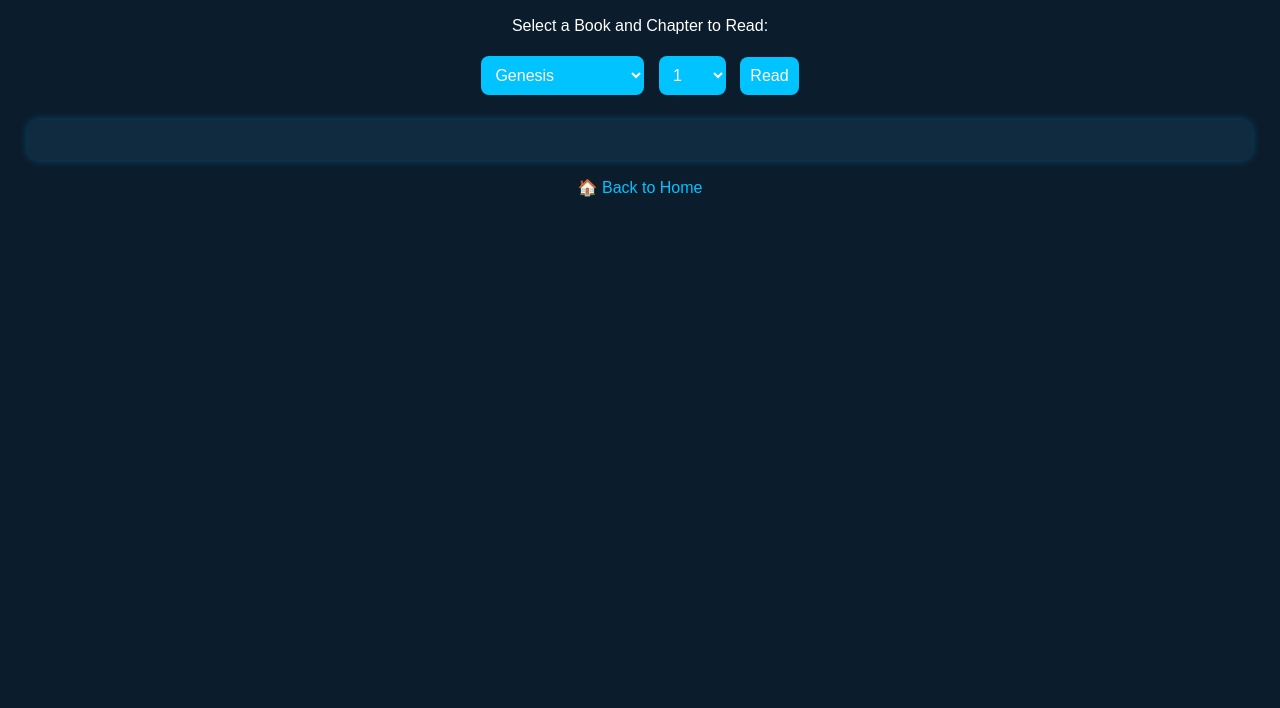
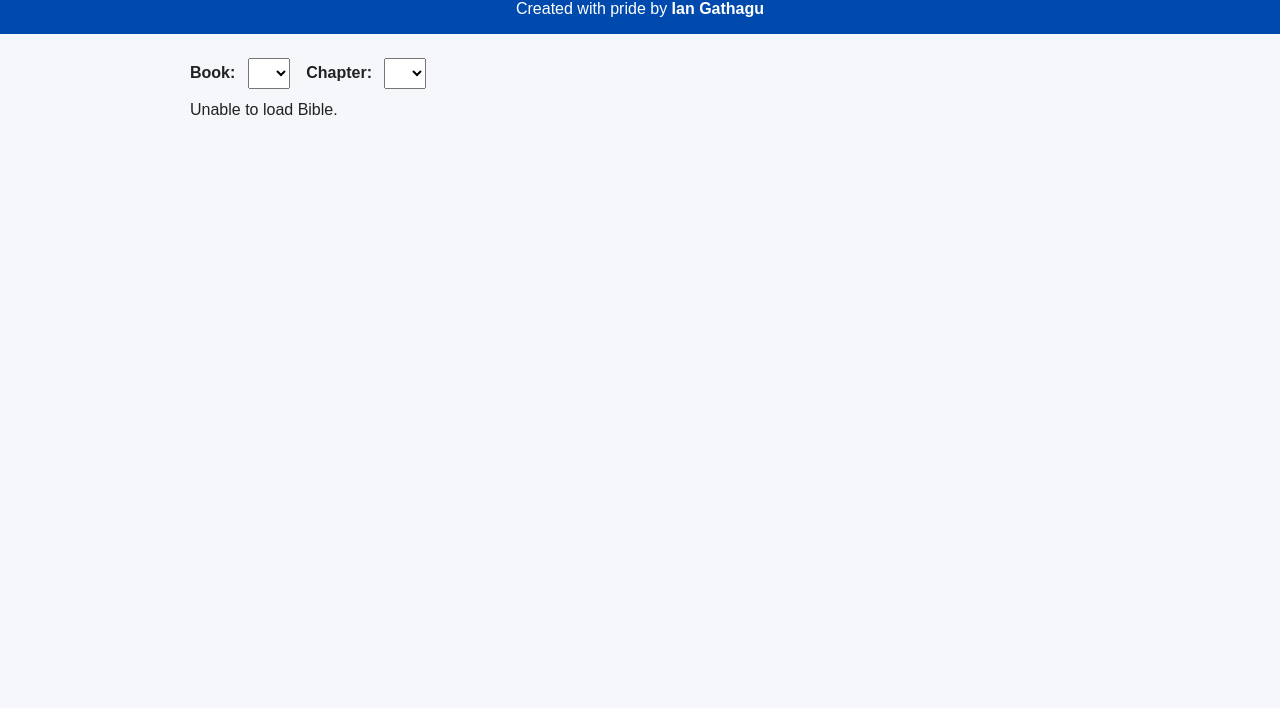
Before and after one commit to gathaguian701-spec/imperial, a website: page bible.html in a window 1280 px wide. Shown: the part 92-800 px from the top of the page. Drawn offline with Linux system fonts and the light colour scheme; no server answers.

Commit message:
Update bible.html

```diff
--- a/bible.html
+++ b/bible.html
@@ -1,108 +1,87 @@
 <!DOCTYPE html>
 <html lang="en">
 <head>
-  <meta charset="UTF-8" />
-  <meta name="viewport" content="width=device-width, initial-scale=1.0" />
-  <title>Bible - PCEA Center Youth Portal</title>
+<meta charset="utf-8">
+<meta name="viewport" content="width=device-width,initial-scale=1">
+<title>PCEA CENTER YOUTH - Full Bible</title>
 <style>
-    body {
-      background-color: #0b1c2c;
-      color: #ffffff;
-      font-family: "Poppins", sans-serif;
-      text-align: center;
-      padding: 20px;
-    }
-    h1 {
-      color: #00c3ff;
-    }
-    select, button {
-      padding: 10px;
-      margin: 5px;
-      border-radius: 8px;
-      border: none;
-      font-size: 16px;
-      background: #00c3ff;
-      color: #fff;
-      cursor: pointer;
-      transition: 0.3s;
-    }
-    select:hover, button:hover {
-      background: #0078a0;
-    }
-    #verses {
-      margin-top: 20px;
-      background: #102a40;
-      border-radius: 10px;
-      padding: 20px;
-      text-align: left;
-      line-height: 1.7;
-      box-shadow: 0 0 10px rgba(0, 195, 255, 0.3);
-    }
-    a {
-      color: #00c3ff;
-      text-decoration: none;
-    }
-    a:hover {
-      text-decoration: underline;
-    }
+body { font-family: "Poppins", Arial, sans-serif; margin:0; padding:0; background:#f5f7fa; color:#222; }
+header { background:#004aad; color:white; padding:12px; text-align:center; }
+main { max-width:900px; margin:12px auto; padding:12px; }
+label { font-weight:bold; margin-right:8px; }
+select { padding:6px 10px; margin-right:12px; }
+#verses { margin-top:12px; }
+p { margin:4px 0; }
 </style>
 </head>
 <body>
-  <h1>📖 Holy Bible</h1>
-  <p>Select a Book and Chapter to Read:</p>
 
-  <select id="book"></select>
-  <select id="chapter"></select>
-  <button onclick="loadBible()">Read</button>
+<header>
+<h1>PCEA CENTER YOUTH - Full Bible</h1>
+<p>Created with pride by <strong>Ian Gathagu</strong></p>
+</header>
 
+<main>
+<div>
+<label for="bookSelect">Book:</label>
+<select id="bookSelect"></select>
+<label for="chapterSelect">Chapter:</label>
+<select id="chapterSelect"></select>
+</div>
 <div id="verses"></div>
-
-  <br>
-  <a href="index.html">🏠 Back to Home</a>
+</main>
 
 <script>
-    const bookSelect = document.getElementById('book');
-    const chapterSelect = document.getElementById('chapter');
+let bibleData = {};
+
+// Load the full Bible JSON
+fetch('bible.json')
+  .then(res => res.json())
+  .then(data => {
+    bibleData = data;
+    const bookSelect = document.getElementById('bookSelect');
+    Object.keys(bibleData).forEach(book => {
+      const opt = document.createElement('option');
+      opt.value = book;
+      opt.textContent = book;
+      bookSelect.appendChild(opt);
+    });
+    populateChapters(bookSelect.value);
+  })
+  .catch(err => {
+    document.getElementById('verses').innerText = "Unable to load Bible.";
+    console.error(err);
+  });
+
+const bookSelect = document.getElementById('bookSelect');
+const chapterSelect = document.getElementById('chapterSelect');
 const versesDiv = document.getElementById('verses');
 
-    const books = [
-      "Genesis","Exodus","Leviticus","Numbers","Deuteronomy","Joshua","Judges","Ruth",
-      "1 Samuel","2 Samuel","1 Kings","2 Kings","1 Chronicles","2 Chronicles","Ezra","Nehemiah",
-      "Esther","Job","Psalms","Proverbs","Ecclesiastes","Song of Solomon","Isaiah","Jeremiah",
-      "Lamentations","Ezekiel","Daniel","Hosea","Joel","Amos","Obadiah","Jonah","Micah","Nahum",
-      "Habakkuk","Zephaniah","Haggai","Zechariah","Malachi","Matthew","Mark","Luke","John","Acts",
-      "Romans","1 Corinthians","2 Corinthians","Galatians","Ephesians","Philippians","Colossians",
-      "1 Thessalonians","2 Thessalonians","1 Timothy","2 Timothy","Titus","Philemon","Hebrews",
-      "James","1 Peter","2 Peter","1 John","2 John","3 John","Jude","Revelation"
-    ];
+bookSelect.onchange = () => populateChapters(bookSelect.value);
+chapterSelect.onchange = () => showVerses(bookSelect.value, chapterSelect.value);
 
-    books.forEach(book => {
-      const option = document.createElement('option');
-      option.textContent = book;
-      option.value = book;
-      bookSelect.appendChild(option);
+function populateChapters(book) {
+  chapterSelect.innerHTML = '';
+  const chapters = Object.keys(bibleData[book]);
+  chapters.forEach(chap => {
+    const opt = document.createElement('option');
+    opt.value = chap;
+    opt.textContent = chap;
+    chapterSelect.appendChild(opt);
   });
-
-    for (let i = 1; i <= 150; i++) {
-      const option = document.createElement('option');
-      option.textContent = i;
-      option.value = i;
-      chapterSelect.appendChild(option);
+  showVerses(book, chapters[0]);
 }
 
-    async function loadBible() {
-      const book = bookSelect.value;
-      const chapter = chapterSelect.value;
-      versesDiv.innerHTML = "⏳ Loading...";
-      try {
-        const response = await fetch(`https://bible-api.com/${book}%20${chapter}`);
-        const data = await response.json();
-        versesDiv.innerHTML = `<h2>${data.reference}</h2>` +
-          data.verses.map(v => `<p><strong>${v.verse}.</strong> ${v.text}</p>`).join("");
-      } catch (error) {
-        versesDiv.innerHTML = "⚠️ Could not load Bible verses. Please check your connection.";
-      }
+function showVerses(book, chapter) {
+  versesDiv.innerHTML = '';
+  const verses = bibleData[book][chapter];
+  Object.keys(verses).forEach(vNum => {
+    const p = document.createElement('p');
+    p.innerHTML = `<strong>${vNum}</strong>: ${verses[vNum]}`;
+    versesDiv.appendChild(p);
+  });
 }
 </script>
+
 </body>
   </html>
```
Lines whose indentation alone changed are shown as unchanged.
